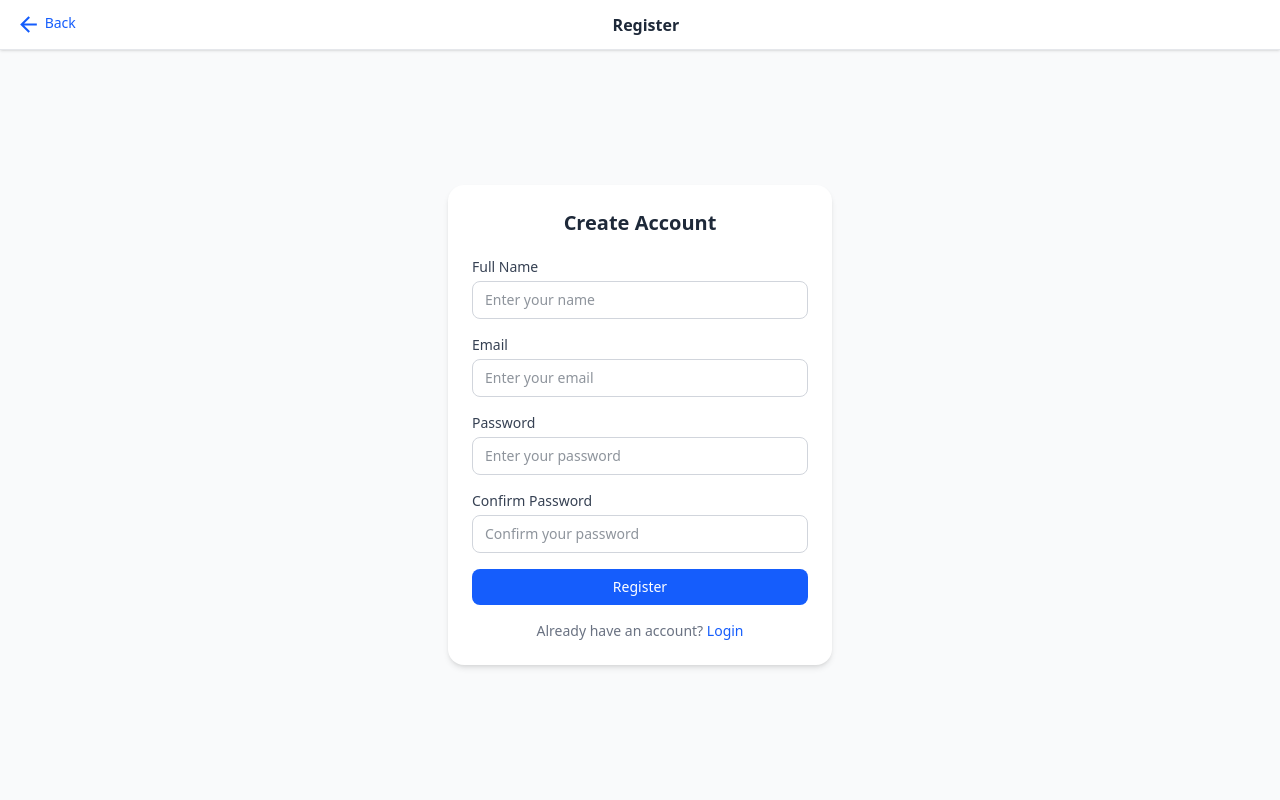
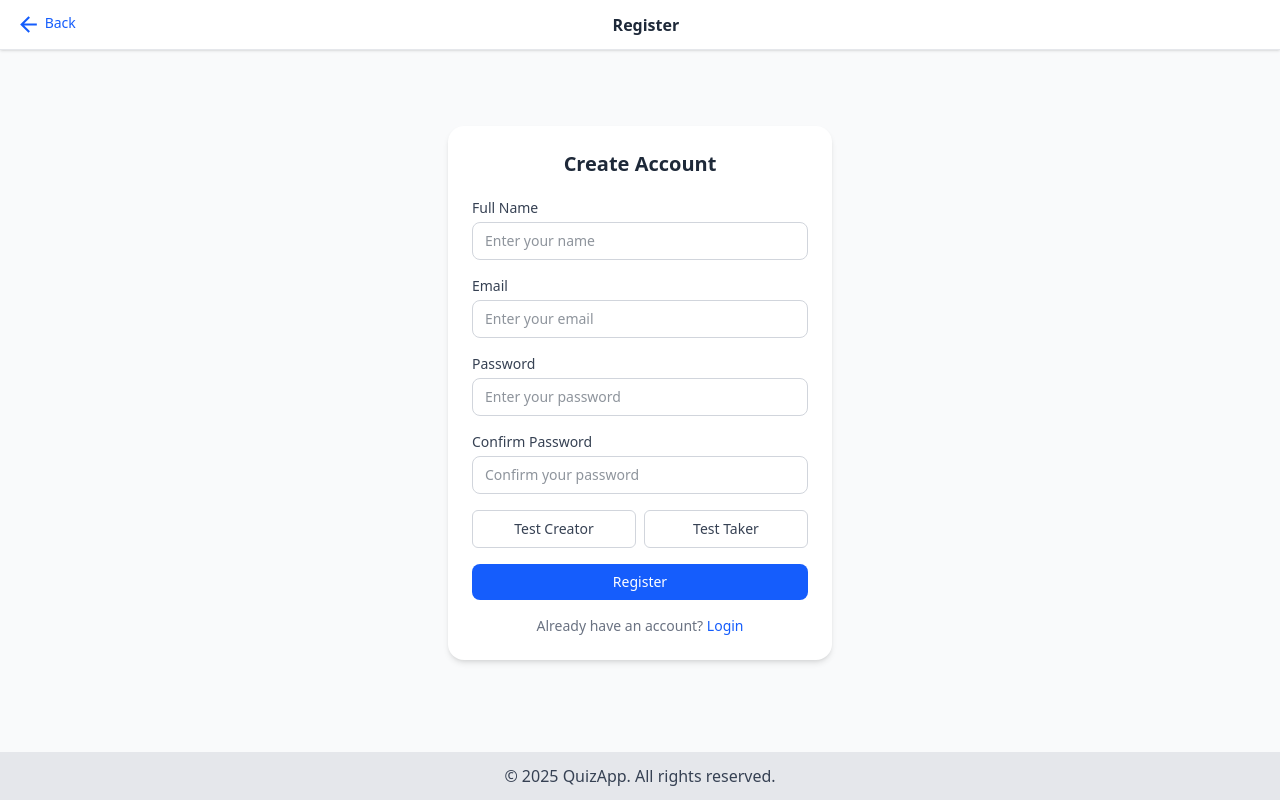
Before and after one commit to anvar-saidov-sh/quizapp_f, a React (Vite) app: page /register in a window 1280 px wide. Built offline with nearby package versions, Linux system fonts and the light colour scheme.

Commit message:
register

```diff
--- a/src/pages/Register.tsx
+++ b/src/pages/Register.tsx
@@ -1,10 +1,11 @@
 import { ArrowBack } from "@mui/icons-material";
-import React from "react";
+import React, { useState } from "react";
 import { NavLink, useNavigate } from "react-router";
+import Footer from "../components/Footer";
 
 const Register: React.FC = () => {
   const navigate = useNavigate();
-
+  const [role, setRole] = useState<"creator" | "taker" | null>(null);
   const handleBack = () => {
     navigate(-1);
   };
@@ -90,6 +91,22 @@ const Register: React.FC = () => {
                 className="w-full px-3 py-2 border border-gray-300 dark:border-gray-700 rounded-lg text-sm bg-transparent focus:outline-none focus:ring-2 focus:ring-blue-500"
               />
             </div>
+            <div className="flex gap-2">
+              {["creator", "taker"].map((r) => (
+                <button
+                  key={r}
+                  type="button"
+                  onClick={() => setRole(r as "creator" | "taker")}
+                  className={`flex-1 py-2 rounded-md border text-sm font-medium transition-colors
+                    ${role === r
+                      ? "bg-blue-600 text-white border-blue-600"
+                      : "bg-transparent border-gray-300 dark:border-gray-700 text-gray-700 dark:text-gray-300"
+                    }`}
+                >
+                  {r === "creator" ? "Test Creator" : "Test Taker"}
+                </button>
+              ))}
+            </div>
             <button
               type="submit"
               className="w-full bg-blue-600 hover:bg-blue-700 text-white font-medium text-sm py-2 rounded-lg transition-colors"
@@ -109,6 +126,7 @@ const Register: React.FC = () => {
           </p>
         </div>
       </div>
+      <Footer />
     </div>
   );
 };
```
